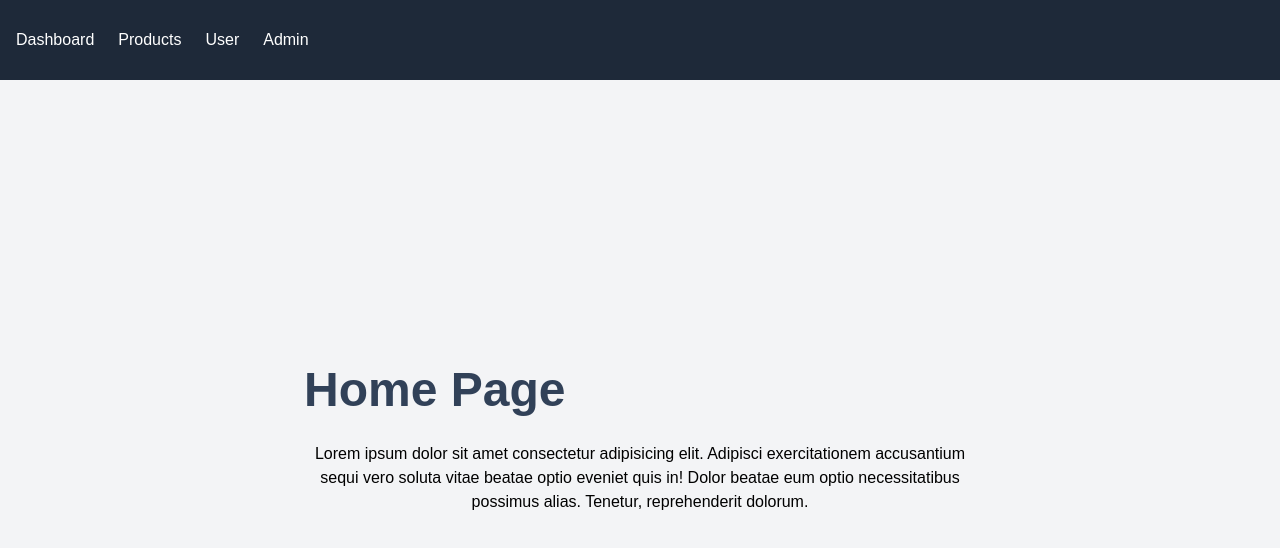
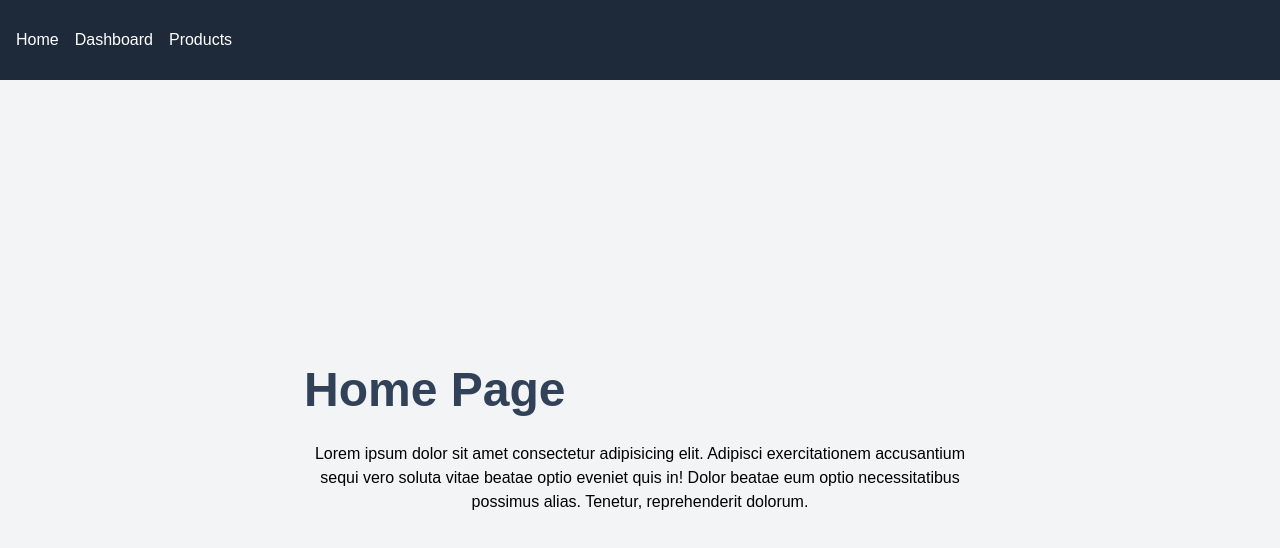
Before and after one commit to geowasim/authpractice, a Next.js app: page / in a window 1280 px wide. Shown: the top 548 px of the page. Built offline with nearby package versions, Linux system fonts and the light colour scheme; no server answers.

Commit message:
add user and admin roles and protect the routes

```diff
--- a/src/app/components/Nav.tsx
+++ b/src/app/components/Nav.tsx
@@ -1,21 +1,43 @@
+import { auth, signOut } from "@/auth";
 import Link from "next/link";
 
-const Nav = () => {
+const Nav = async () => {
+  const session = await auth();
+  const userRole = session?.user?.role;
+  const isLoggedIn = !!session;
+
   return (
-    <nav className="shrink-0 h-20 w-full text-white bg-gray-800 p-4 flex items-center gap-6">
+    <nav className="shrink-0 h-20 w-full text-white bg-gray-800 p-4 flex items-center gap-6 justify-between ">
       {" "}
+      <div className="flex gap-4">
         <Link href="/" className="hover:underline">
+          Home
+        </Link>
+        <Link href="/dashboard" className="hover:underline">
           Dashboard
         </Link>
         <Link href="/products" className="hover:underline">
           Products
         </Link>
+        {isLoggedIn && (
           <Link href="/user" className="hover:underline">
             User
           </Link>
+        )}
+        {userRole === "ADMIN" && (
           <Link href="/admin" className="hover:underline">
             Admin
           </Link>
+        )}
+      </div>
+      {session?.user && (
+        <>
+          <span className="font-bold text-right text-amber-200">
+            {" "}
+            Welcome, {session.user.name}
+          </span>
+        </>
+      )}
     </nav>
   );
 };
```
Lines whose indentation alone changed are shown as unchanged.
